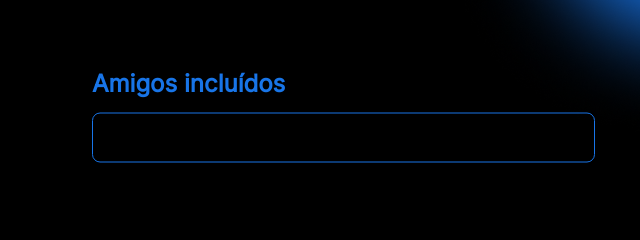
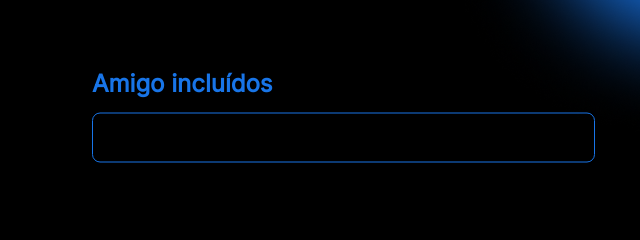
Before and after one commit to LuigiParmeggiani/alura-projects, a plain HTML site: page index.html in a window 1280 px wide. Shown: the part 425-665 px from the top of the page, 168-808 px from the left. Drawn offline with nearby package versions, Linux system fonts and the light colour scheme.

Commit message:
Testando versionamento de codigo

```diff
--- a/index.html
+++ b/index.html
@@ -39,7 +39,7 @@ https://cdn.jsdelivr.net/npm/normalize.css@8.0.1/normalize.min.css
         </section>
         <section class="section--results">
           <article>
-            <p class="friends__title">Amigos incluídos</p>
+            <p class="friends__title">Amigo incluídos</p>
             <div class="friends__container">
               <p id="lista-amigos"></p>
             </div>
```
